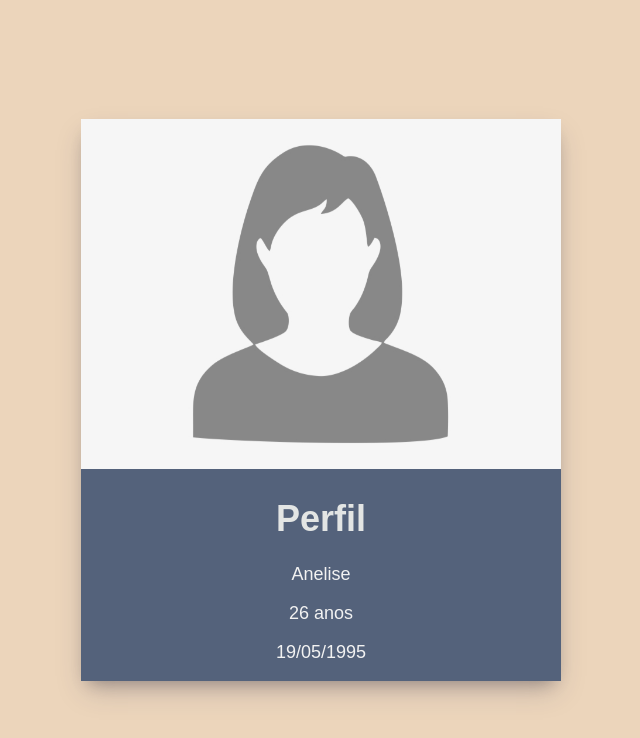
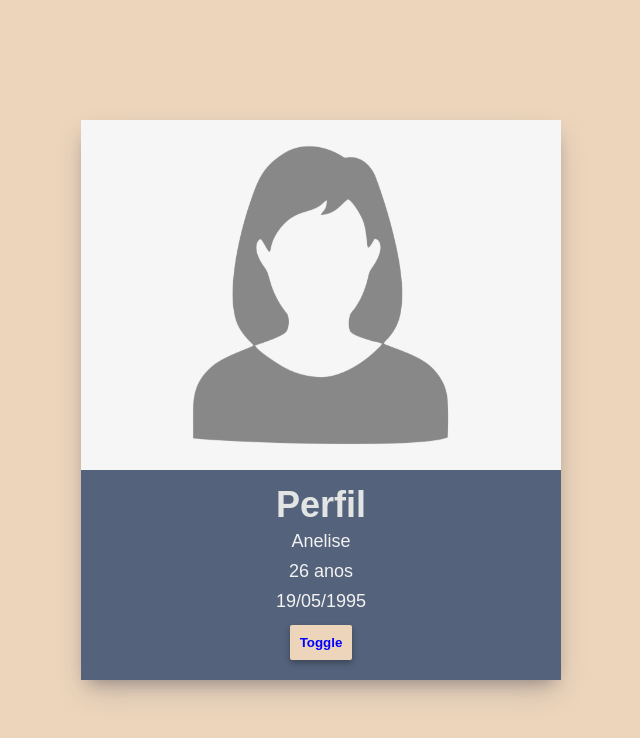
Before and after one commit to anepaz/js-project, a PHP site: page / in a window 1280 px wide. Shown: the top 738 px of the page, without its empty margins (319-959 px from the left). Run offline with PHP 8.4, Linux system fonts and the light colour scheme.

Commit message:
add toggle button

```diff
--- a/index.html
+++ b/index.html
@@ -19,6 +19,11 @@
         <p>26 anos</p>
         <p>19/05/1995</p>
       </div>
+
+      <div class="button">
+        <button id="toggle">Toggle</button>
+      </div>
+
     </div>
   </div>
 
--- a/script.js
+++ b/script.js
@@ -1 +1,5 @@
-console.log("Hello, welcome :)")
+var toggle = document.getElementById('toggle');
+
+toggle.onclick = function(){
+  toggle.classList.toggle('active')
+}
--- a/style.css
+++ b/style.css
@@ -15,6 +15,24 @@ body {
   height: 100%;
 }
 
+#toggle {
+  position: relative;
+  font-weight: bold;
+  margin-bottom: 20px;
+  background-color: #ECD5BB;
+  color: blue;
+  border: none;
+  border-radius: 2px;
+  padding: 10px;
+  cursor: pointer;
+  box-shadow: 0 3px 6px rgba(0, 0, 0, 0.3);
+}
+
+#toggle.active {
+  background-color: #d6e1ff;
+  color: black;
+}
+
 .box {
   background-color: #54627B;
   box-shadow: rgba(50, 50, 93, 0.25) 0px 13px 27px -5px, rgba(0, 0, 0, 0.3) 0px 8px 16px -8px;
@@ -28,6 +46,7 @@ body {
 .text-content {
   font-size: 18px;
   color: #f2f2f2;
+  line-height: 12px;
 }
 
 .title {
```
